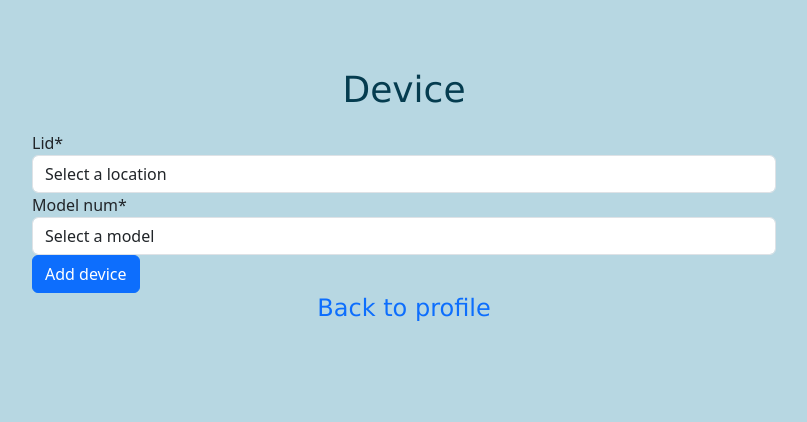
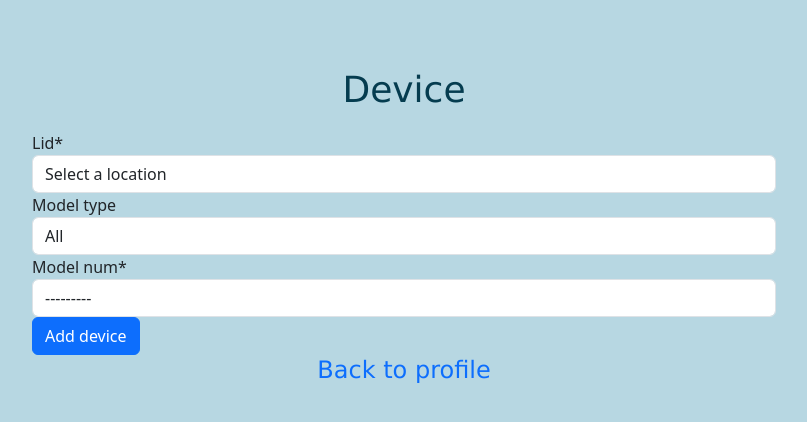
Before and after one commit to vanessasinam/shems, a Django app: page /shemsWebapp/profile/devices/addDevice/ in a window 1280 px wide. Shown: the top 422 px of the page, without its empty margins (236-1043 px from the left). Run offline with Django 3.2, Linux system fonts and the light colour scheme; a user stored in the database is signed in; tables that the repository leaves empty hold one stand-in row (values such as "Sample post"); some libraries are stand-ins or nearby versions.

Commit message:
added options for device types on add_device

```diff
--- a/shemsWebapp/forms.py
+++ b/shemsWebapp/forms.py
@@ -66,12 +66,21 @@ class LocationForm(ModelForm):
         return location
 
 class DeviceForm(ModelForm):
+    DEVICE_TYPES = (
+        ('All','All'),
+        ('Refrigerator', 'Refrigerator'),
+        ('Dryer', 'Dryer'),
+        ('Washing machine', 'Washing machine'),
+        ('Television', 'Television'),
+        ('AC system', 'AC system'),
+        ('Light', 'Light')
+    )
     lid = forms.ModelChoiceField(queryset=Location.objects.none(), empty_label='Select a location')
-    model_num = forms.ModelChoiceField(queryset=DeviceModel.objects.all(), empty_label='Select a model')
+    model_type = forms.ChoiceField(choices=DEVICE_TYPES, required=False)
 
     class Meta:
         model = Device
-        fields= ["lid", "model_num"]
+        fields= ["lid", "model_type", "model_num"]
 
     def save(self, commit=True):
         device = super(DeviceForm, self).save(commit=False)
@@ -87,3 +96,16 @@ class DeviceForm(ModelForm):
                 queryset=Location.objects.filter(lid__in=lids),
                 empty_label='Select a location'
             )
+
+        if 'model_type' in self.data:
+            try:
+                model_type = int(self.data.get('model_type'))
+                if 'model_type' == "All" :
+                    self.fields['model_num'].queryset = DeviceModel.objects.all()
+                else:
+                    self.fields['model_num'].queryset = DeviceModel.objects.filter(model_type=model_type)
+                self.fields['model_num'].empty_label = 'Select a model'
+            except (ValueError, TypeError):
+                pass
+        elif self.instance.pk:
+            self.fields['model_num'].queryset = self.Location.objects.none()
--- a/shemsWebapp/templates/add_device.html
+++ b/shemsWebapp/templates/add_device.html
@@ -37,10 +37,11 @@
 		}
 	</style>
 </head>
+{% block content %}
 <body>
 <div class="container py-5">
 	<h1>Device</h1>
-	<form method="POST">
+	<form method="POST" id="deviceForm" data-device-url="{% url 'shemsWebapp:ajax_load_device_types' %}" novalidate>
 		{% csrf_token %}
 		{{ form|crispy }}
 		<button class="btn btn-primary" type="submit">Add device</button>
@@ -49,3 +50,23 @@
 </div>
 </body>
 </html>
+<script src="https://code.jquery.com/jquery-3.3.1.min.js"></script>
+<script>
+  $("#id_model_type").change(function () {
+	var url = $("#deviceForm").attr("data-device-url");
+	var modelType = $(this).val();
+
+	$.ajax({
+	  url: url,
+	  data: {
+		'model_type': modelType
+	  },
+	  success: function (data) {
+		$("#id_model_num").html(data);
+	  }
+	});
+
+  });
+</script>
+
+{% endblock %}
--- /dev/null
+++ b/shemsWebapp/templates/device_types_options.html
@@ -0,0 +1,4 @@
+<option value="">---------</option>
+{% for model in models %}
+<option value="{{ model.pk }}">{{ model.model_num }}</option>
+{% endfor %}
--- a/shemsWebapp/urls.py
+++ b/shemsWebapp/urls.py
@@ -27,4 +27,5 @@ urlpatterns = [
     path("profile/devices/", views.devices, name="devices"),
     path("profile/devices/addDevice/", views.add_device, name="addDevice"),
     path("editcustomer/", views.edit_customer, name="editcustomer"),
+    path('ajax/load-device-types/', views.load_device_types, name='ajax_load_device_types'),
 ]
--- a/shemsWebapp/views.py
+++ b/shemsWebapp/views.py
@@ -8,7 +8,8 @@ from django.contrib.auth.decorators import login_required
 from .models import (
     Customer,
     Location,
-    Device
+    Device,
+    DeviceModel
 )
 from .forms import (
     CustomerForm,
@@ -115,6 +116,14 @@ def add_location(request):
 
         return render(request, "add_location.html", context=context)
 
+def load_device_types(request):
+    model_type = request.GET.get('model_type')
+    if model_type == "All":
+        models = DeviceModel.objects.all()
+    else:
+        models = DeviceModel.objects.filter(model_type=model_type)
+    return render(request, 'device_types_options.html', {'models': models})
+
 @login_required
 def add_device(request):
     curr_user = request.user
```
Also changed, not shown: shemsWebapp/templates/profile.html (+0 -9 lines).
